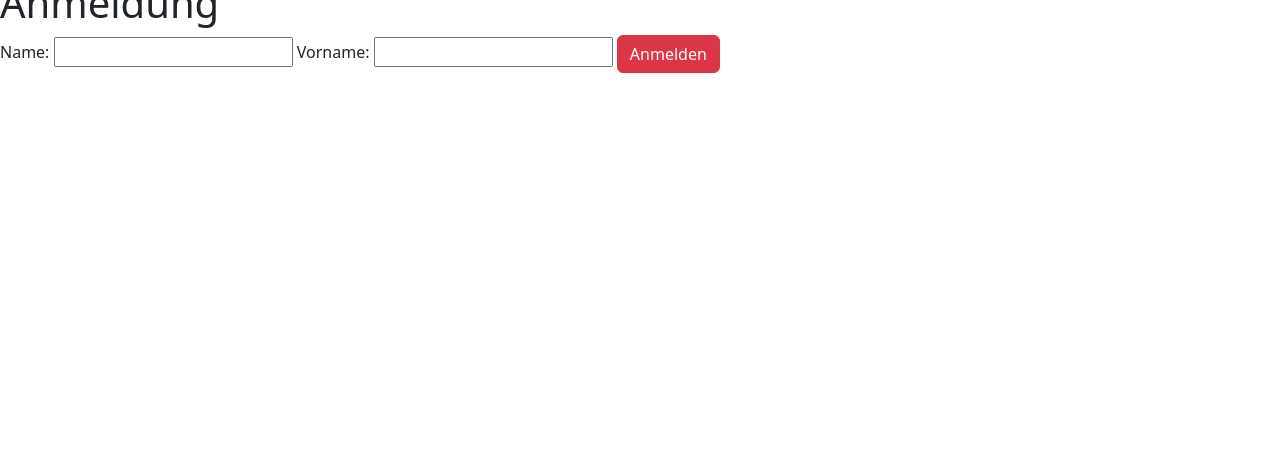
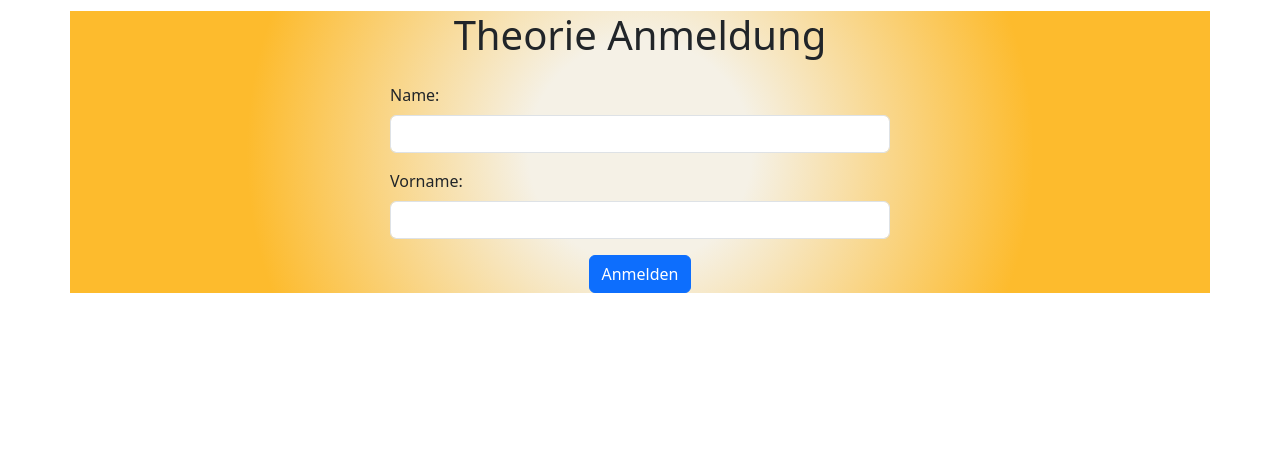
Before and after one commit to MohamedBelhedi/theorieanmeldung, a Flask app: page / in a window 1280 px wide. Shown: the part 347-800 px from the top of the page. Run offline with Flask 3, Linux system fonts and the light colour scheme; some libraries are stand-ins or nearby versions.

Commit message:
Update 0.0.2

```diff
--- a/app.py
+++ b/app.py
@@ -14,7 +14,7 @@ def connect_to_gsheets():
         "https://www.googleapis.com/auth/drive"
     ]
     try:
-        credentials = ServiceAccountCredentials.from_json_keyfile_name('credentials.json', scope)
+        credentials = ServiceAccountCredentials.from_json_keyfile_name('./credentials.json', scope)
         client = gspread.authorize(credentials)
         spreadsheet_id = "12uNf1PXvRJeRIdJWEGiVYhROMyjC6tsfyFGRkzQ2v_4"
         sheet = client.open_by_key(spreadsheet_id).sheet1
--- /dev/null
+++ b/static/css/styles.css
@@ -0,0 +1,24 @@
+.container{
+    background: #f5f1e6;
+    background: radial-gradient(circle, rgba(245, 241, 230, 1) 19%, rgba(253, 187, 45, 1) 67%);
+}
+
+.img {
+    max-width:200px;
+}
+
+.error {
+    color: #dc3545;
+}
+
+.success {
+    color: #198754;
+}
+
+.form-container {
+ max-width: 500px; margin: 2rem auto;
+  }
+
+.form-group {
+margin-bottom: 1rem;
+}
--- a/templates/anmeldung.html
+++ b/templates/anmeldung.html
@@ -2,24 +2,39 @@
 
 {% block extra_head %}
     <title>FS Diyar Anmeldung</title>
+    <meta charset="UTF-8">
+    <link href="https://cdn.jsdelivr.net/npm/bootstrap@5.3.0/dist/css/bootstrap.min.css" rel="stylesheet">
 {% endblock %}
-<head>
-    <meta charset="UTF-8">
-    <title>Fs Diyar Theorie Anmeldung</title>
-</head>
+
 {% block content %}
-  <body>
-    <h1>Anmeldung  </h1>
-    <h4>{{errorHandling}}</h4>
-    <div class="row justify-content-center">
+<div class="container">
+    <div class="form-container">
+        <h1 class="text-center mb-4">Theorie Anmeldung</h1>
+        {% if error_handling %}
+            <div class="alert {% if success %}alert-success{% else %}alert-danger{% endif %}" role="alert">
+                {{ error_handling }}
+            </div>
+        {% endif %}
+
         <form method="post" id="anmeldungsform">
-            <label for="name">Name:</label>
-            <input type="text" name="name">
-            <label for="vorname">Vorname:</label>
-            <input type="text" name="vorname">
-            <button class="btn btn-danger" type="submit">Anmelden</button>
+            <div class="form-group">
+                <label for="name" class="form-label">Name:</label>
+                <input type="text" class="form-control" name="name" id="name"
+                       value="{{ request.form.get('name', '') }}"
+                       required pattern="[A-Za-z\s-]+"
+                       title="Nur Buchstaben, Leerzeichen und Bindestriche erlaubt">
+            </div>
+            <div class="form-group">
+                <label for="vorname" class="form-label">Vorname:</label>
+                <input type="text" class="form-control" name="vorname" id="vorname"
+                       value="{{ request.form.get('vorname', '') }}"
+                       required pattern="[A-Za-z\s-]+"
+                       title="Nur Buchstaben, Leerzeichen und Bindestriche erlaubt">
+            </div>
+            <div class="text-center">
+                <button class="btn btn-primary" type="submit">Anmelden</button>
+            </div>
         </form>
     </div>
-  </body>
-</html>
+</div>
 {% endblock %}
--- a/templates/base.html
+++ b/templates/base.html
@@ -4,7 +4,7 @@
         <meta charset="UTF-8">
         <title>Fs Diyar Theorie Anmeldung</title>
         <link href="https://cdn.jsdelivr.net/npm/bootstrap@5.2.3/dist/css/bootstrap.min.css" rel="stylesheet" integrity="sha384-rbsA2VBKQhggwzxH7pPCaAqO46MgnOM80zW1RWuH61DGLwZJEdK2Kadq2F9CUG65" crossorigin="anonymous">
-<!--        <link href="{{ url_for('static', filename='css/styles.css') }}?v=1" rel="stylesheet">-->
+        <link href="{{ url_for('static', filename='css/styles.css') }}?v=1" rel="stylesheet">
         <link href="https://cdn.jsdelivr.net/npm/sweetalert2@11.22.0/dist/sweetalert2.min.css" rel="stylesheet">
         <script src="https://cdn.jsdelivr.net/npm/bootstrap@5.2.3/dist/js/bootstrap.bundle.min.js" integrity="sha384-kenU1KFdBIe4zVF0s0G1M5b4hcpxyD9F7jL+jjXkk+Q2h455rYXK/7HAuoJl+0I4" crossorigin="anonymous"></script>
         {% block extra_head %}{% endblock %}
@@ -12,9 +12,9 @@
     <body>
     <nav class="navbar navbar-expand-lg bg-light">
       <div class="container-fluid">
-          <img src="https://fahrschulediyar.de/wp-content/uploads/2022/02/FD_logo.svg">
+          <img class="img" src="https://fahrschulediyar.de/wp-content/uploads/2022/02/FD_logo.svg">
         <a class="navbar-brand" href="/"><img src="https://fahrschulediyar.de/wp-content/uploads/2022/02/FD_logo.svg"></a>
-        <button class="navbar-toggler" type="button" data-bs-toggle="collapse" data-bs-target="#navbarNav" aria-controls="navbarNav" aria-expanded="false" aria-label="Toggle navigation">
+        <button class="navbar-toggler" type="button" data-bs-toggle="collapse" data-bs-target="#navbarNav" aria-controls="navbarNav" aria-expanded="true" aria-label="Toggle navigation">
           <span class="navbar-toggler-icon"></span>
         </button>
         <div class="collapse navbar-collapse" id="navbarNav">
@@ -23,13 +23,7 @@
               <a class="nav-link active" aria-current="page" href="/">Home</a>
             </li>
             <li class="nav-item">
-              <a class="nav-link" href="#">Features</a>
-            </li>
-            <li class="nav-item">
-              <a class="nav-link" href="#">Pricing</a>
-            </li>
-            <li class="nav-item">
-              <a class="nav-link" href="kontakt">Kontakt</a>
+              <a class="nav-link" href="https://fahrschulediyar.de/kontakt">Kontakt</a>
             </li>
           </ul>
         </div>
```
Also changed, not shown: credentials.json (+2 -2 lines), 1 other file.
